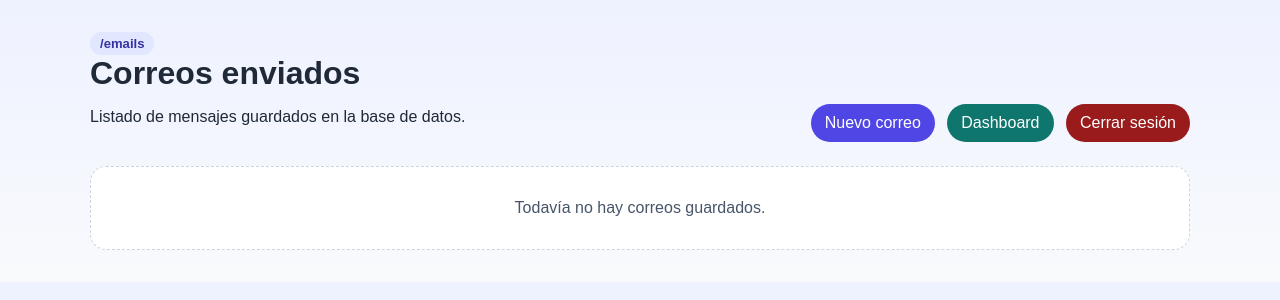
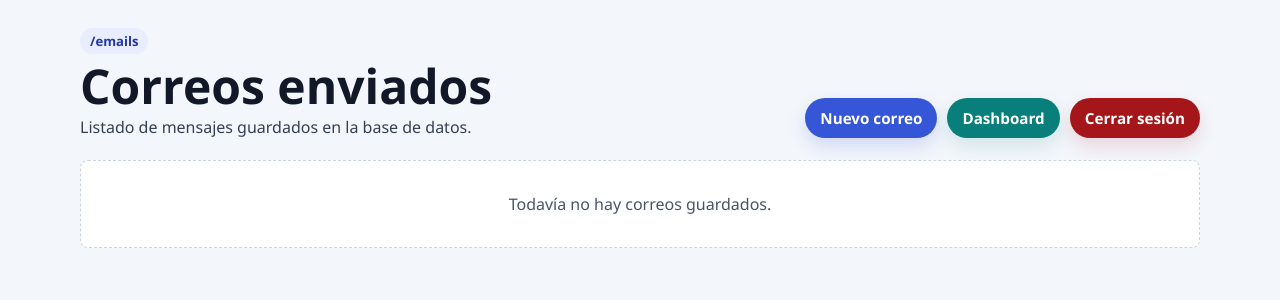
Before and after one commit to alfonsosargiottoITEC/taller-devops-26, a FastAPI app: template templates/emails.html in a window 1280 px wide. Shown: the top 300 px of the page. Run offline with FastAPI, Linux system fonts and the light colour scheme; the template is opened without the code that fills it, so the values that code supplies are empty.

Commit message:
improve emails templates

```diff
--- a/templates/emails.html
+++ b/templates/emails.html
@@ -5,83 +5,209 @@
     <meta name="viewport" content="width=device-width, initial-scale=1.0">
     <title>Correos enviados</title>
     <style>
+        :root {
+            --bg: #f3f6fb;
+            --panel: #ffffff;
+            --ink: #111827;
+            --muted: #64748b;
+            --line: #dbe3ef;
+            --primary: #3557d7;
+            --primary-soft: #e8edff;
+            --teal: #087f7a;
+            --danger: #a5161a;
+        }
+
+        * {
+            box-sizing: border-box;
+        }
+
         body {
             margin: 0;
-            font-family: Arial, sans-serif;
-            background: linear-gradient(180deg, #eef2ff 0%, #f8fafc 100%);
-            color: #1f2937;
-            padding: 32px 16px;
+            font-family: "Segoe UI", Tahoma, Geneva, Verdana, sans-serif;
+            background: var(--bg);
+            color: var(--ink);
+            padding: 28px 16px 40px;
         }
+
         .wrap {
-            width: min(1100px, 100%);
+            width: min(1120px, 100%);
             margin: 0 auto;
         }
+
         .header {
             display: flex;
             justify-content: space-between;
-            gap: 16px;
-            align-items: end;
-            margin-bottom: 24px;
+            gap: 20px;
+            align-items: flex-end;
+            margin-bottom: 22px;
             flex-wrap: wrap;
         }
-        h1 { margin: 0; }
+
+        .eyebrow {
+            display: inline-flex;
+            align-items: center;
+            height: 26px;
+            padding: 0 10px;
+            border-radius: 999px;
+            background: var(--primary-soft);
+            color: #2437a6;
+            font-size: 0.82rem;
+            font-weight: 700;
+        }
+
+        h1 {
+            margin: 8px 0 6px;
+            font-size: clamp(2rem, 4vw, 3rem);
+            line-height: 1;
+            letter-spacing: 0;
+        }
+
+        .lead {
+            margin: 0;
+            color: #334155;
+            font-size: 1rem;
+        }
+
+        .actions {
+            display: flex;
+            gap: 10px;
+            flex-wrap: wrap;
+            justify-content: flex-end;
+        }
+
         .actions a {
+            display: inline-flex;
+            align-items: center;
+            justify-content: center;
+            min-height: 40px;
+            padding: 0 15px;
+            border-radius: 999px;
             text-decoration: none;
             color: white;
-            background: #4f46e5;
-            padding: 10px 14px;
-            border-radius: 999px;
-            margin-left: 8px;
-            display: inline-block;
+            background: var(--primary);
+            font-size: 0.95rem;
+            font-weight: 700;
+            box-shadow: 0 8px 18px rgba(53, 87, 215, 0.18);
         }
-        .actions a.secondary { background: #0f766e; }
-        .actions a.logout { background: #991b1b; }
+
+        .actions a.secondary {
+            background: var(--teal);
+            box-shadow: 0 8px 18px rgba(8, 127, 122, 0.14);
+        }
+
+        .actions a.logout {
+            background: var(--danger);
+            box-shadow: 0 8px 18px rgba(165, 22, 26, 0.14);
+        }
+
         .grid {
             display: grid;
-            grid-template-columns: repeat(auto-fit, minmax(280px, 1fr));
-            gap: 16px;
+            grid-template-columns: repeat(auto-fit, minmax(300px, 1fr));
+            gap: 18px;
+            align-items: start;
         }
+
         .email {
-            background: white;
-            border-radius: 16px;
-            padding: 18px;
-            box-shadow: 0 8px 24px rgba(15, 23, 42, 0.08);
-            border: 1px solid #e5e7eb;
+            min-height: 250px;
+            background: var(--panel);
+            border: 1px solid var(--line);
+            border-radius: 8px;
+            padding: 20px;
+            box-shadow: 0 12px 28px rgba(15, 23, 42, 0.08);
+            display: flex;
+            flex-direction: column;
+            gap: 14px;
         }
-        .meta {
+
+        .card-top {
             display: flex;
+            align-items: center;
             justify-content: space-between;
             gap: 12px;
-            color: #6b7280;
-            font-size: 0.92rem;
-            margin-bottom: 12px;
+            color: var(--muted);
+            font-size: 0.86rem;
         }
+
+        .id-pill {
+            display: inline-flex;
+            align-items: center;
+            height: 26px;
+            padding: 0 9px;
+            border-radius: 999px;
+            background: #f1f5f9;
+            color: #475569;
+            font-weight: 800;
+            flex: 0 0 auto;
+        }
+
+        .date {
+            overflow: hidden;
+            text-overflow: ellipsis;
+            white-space: nowrap;
+            text-align: right;
+        }
+
         .subject {
-            font-size: 1.05rem;
-            font-weight: 700;
-            margin: 0 0 8px;
+            margin: 0;
+            font-size: 1.18rem;
+            line-height: 1.25;
+            font-weight: 800;
+            overflow-wrap: anywhere;
         }
+
+        .recipient {
+            margin: 0;
+            padding: 10px 12px;
+            border-radius: 8px;
+            background: #f8fafc;
+            border: 1px solid #e8eef6;
+            color: #334155;
+            line-height: 1.35;
+            overflow-wrap: anywhere;
+        }
+
+        .recipient strong {
+            color: var(--ink);
+        }
+
         .message {
+            margin: 0;
+            color: #1f2937;
+            line-height: 1.55;
             white-space: pre-wrap;
-            line-height: 1.5;
-            margin: 0;
+            overflow-wrap: anywhere;
+            display: -webkit-box;
+            -webkit-line-clamp: 7;
+            -webkit-box-orient: vertical;
+            overflow: hidden;
         }
+
         .empty {
             background: white;
             border: 1px dashed #cbd5e1;
-            border-radius: 16px;
+            border-radius: 8px;
             padding: 32px;
             text-align: center;
             color: #475569;
         }
-        .badge {
-            display: inline-block;
-            padding: 4px 10px;
-            border-radius: 999px;
-            background: #e0e7ff;
-            color: #3730a3;
-            font-size: 0.82rem;
-            font-weight: 700;
+
+        @media (max-width: 720px) {
+            body {
+                padding-top: 20px;
+            }
+
+            .header {
+                align-items: stretch;
+            }
+
+            .actions {
+                width: 100%;
+                justify-content: flex-start;
+            }
+
+            .actions a {
+                flex: 1 1 auto;
+            }
         }
     </style>
 </head>
@@ -89,9 +215,9 @@
     <div class="wrap">
         <div class="header">
             <div>
-                <span class="badge">/emails</span>
+                <span class="eyebrow">/emails</span>
                 <h1>Correos enviados</h1>
-                <p>Listado de mensajes guardados en la base de datos.</p>
+                <p class="lead">Listado de mensajes guardados en la base de datos.</p>
             </div>
             <div class="actions">
                 <a href="/">Nuevo correo</a>
@@ -104,12 +230,12 @@
         <div class="grid">
             {% for email in emails %}
             <article class="email">
-                <div class="meta">
-                    <span>#{{ email.id }}</span>
-                    <span>{{ email.created_at }}</span>
+                <div class="card-top">
+                    <span class="id-pill">#{{ email.id }}</span>
+                    <span class="date">{{ email.created_at }}</span>
                 </div>
-                <p class="subject">{{ email.asunto }}</p>
-                <p><strong>Para:</strong> {{ email.destinatario }}</p>
+                <h2 class="subject">{{ email.asunto }}</h2>
+                <p class="recipient"><strong>Para:</strong> {{ email.destinatario }}</p>
                 <p class="message">{{ email.mensaje }}</p>
             </article>
             {% endfor %}
```
